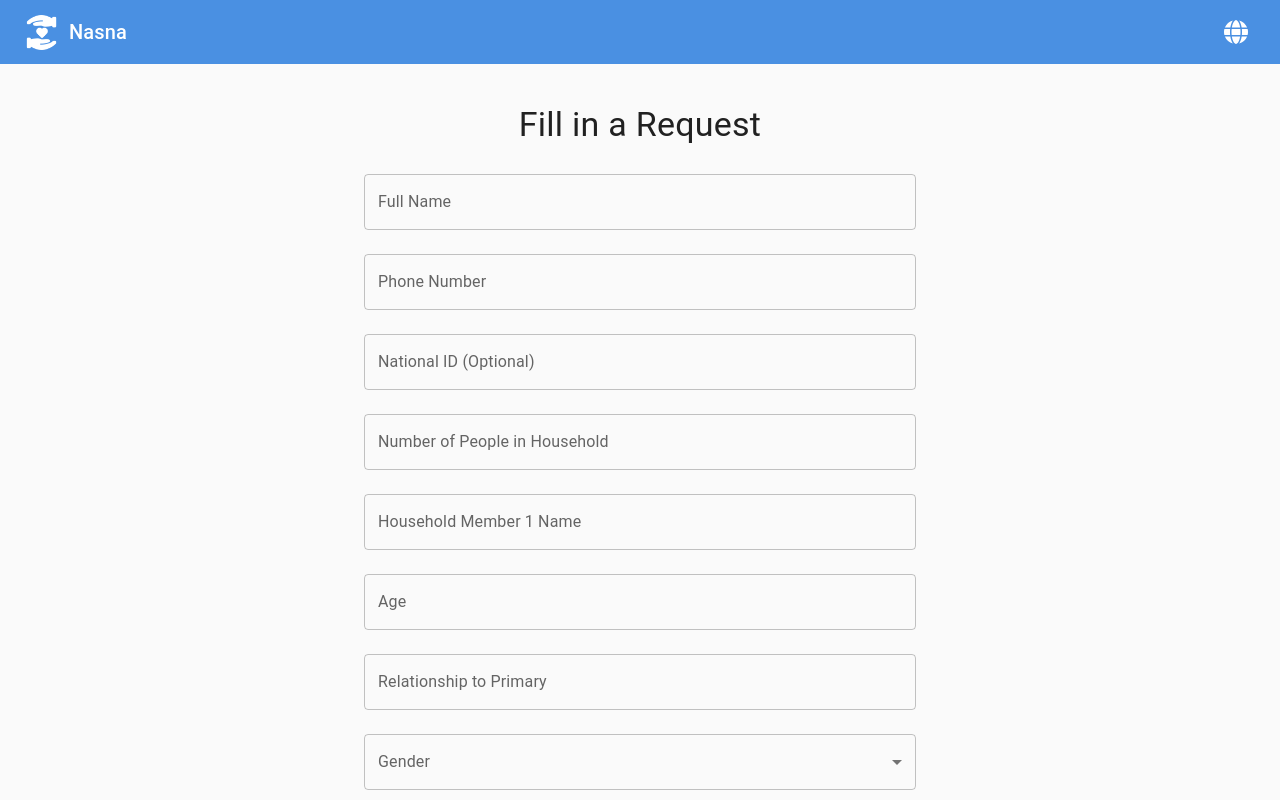
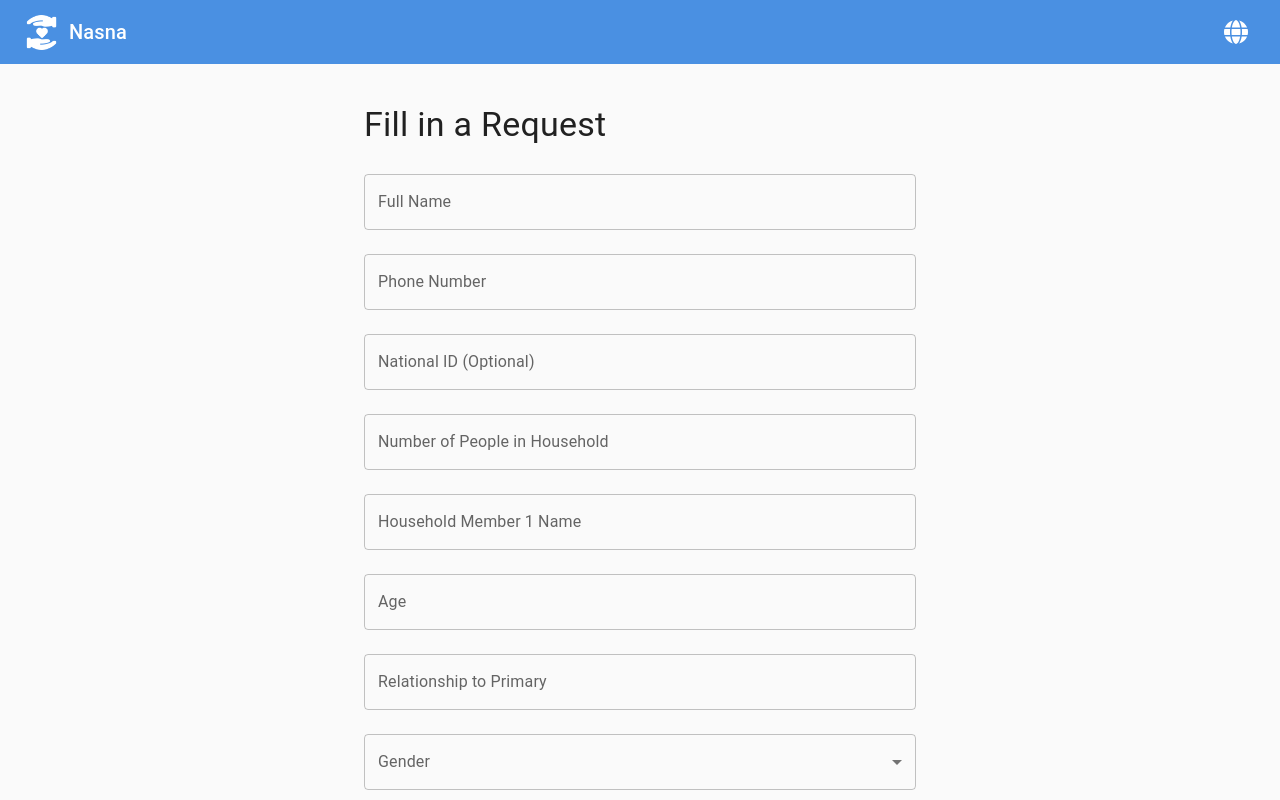
Before and after one commit to voxire/nasna, a React (Vite) app: page / in a window 1280 px wide. Shown: the top 800 px of the page. Built offline with nearby package versions, Linux system fonts and the light colour scheme; no server answers.

Commit message:
Update AddMember.jsx

```diff
--- a/src/Components/AddMember.jsx
+++ b/src/Components/AddMember.jsx
@@ -102,8 +102,6 @@ function AddMember() {
       sx={{
         display: "flex",
         flexDirection: "column",
-        alignItems: "center",
-        justifyContent: "center",
         padding: "24px",
         paddingTop: "0px",
         maxWidth: "600px",
```
